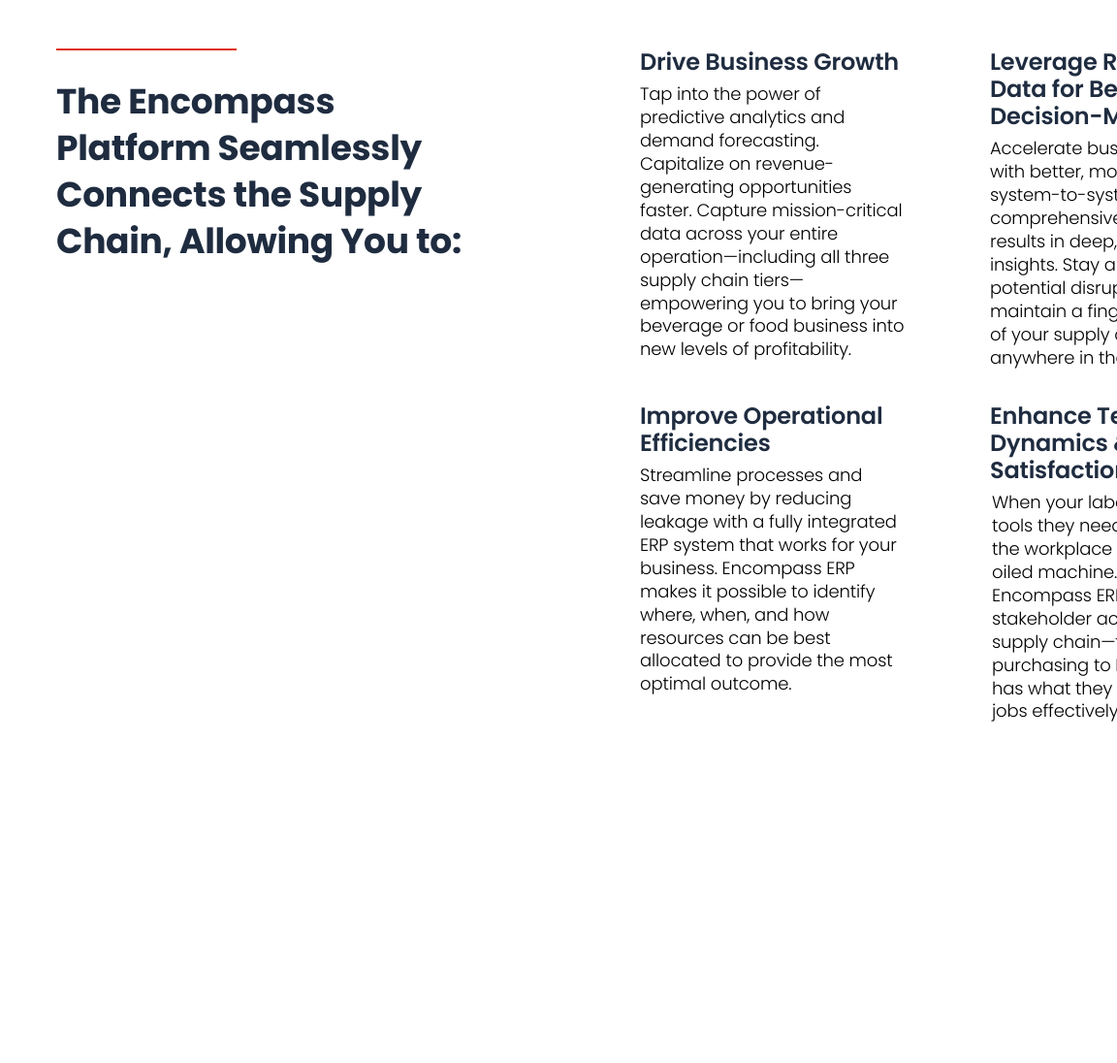
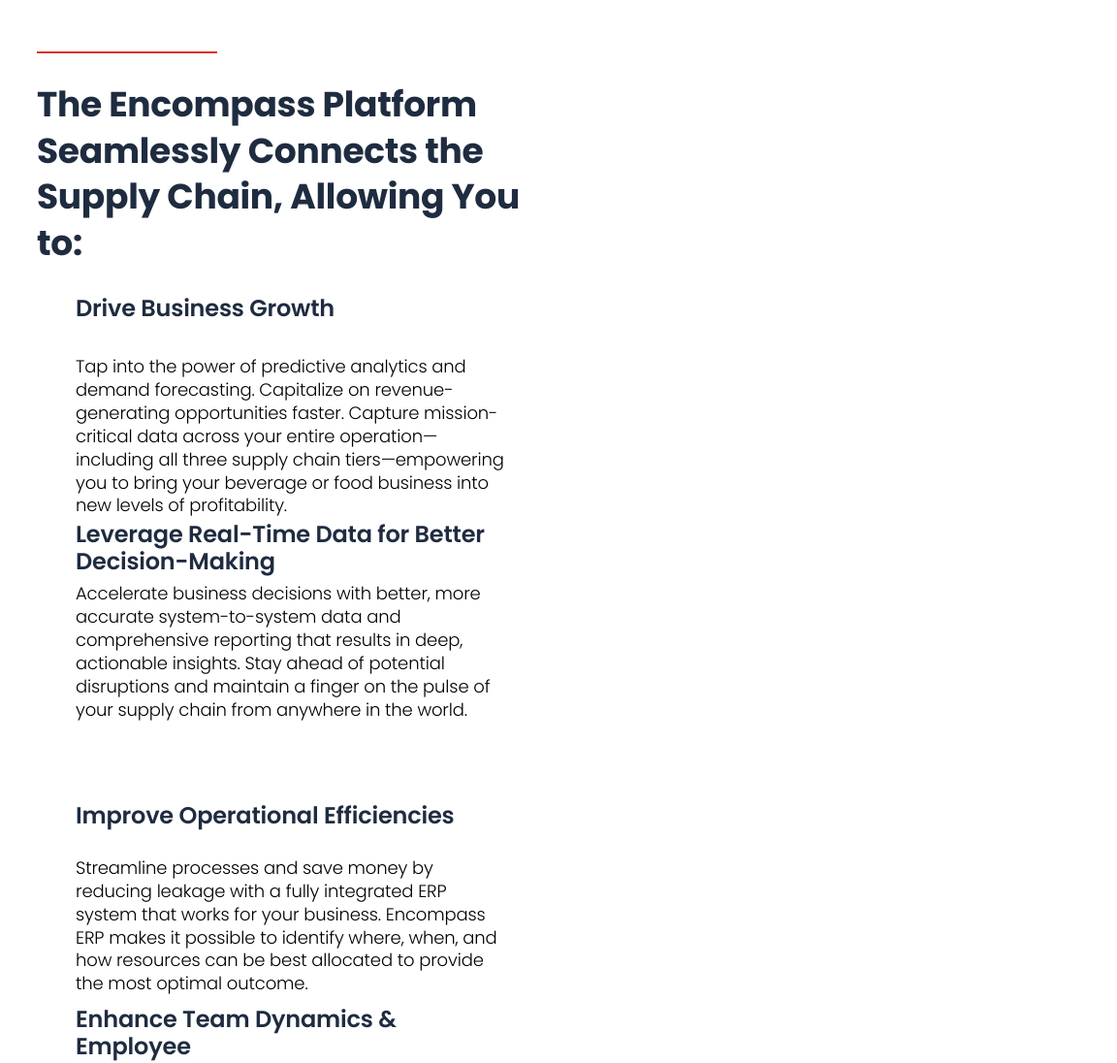
Before and after one commit to TaLongPhi/Ta_Long_Phi, a plain HTML site: page index.html in a window 768 px wide. Shown: the top 1096 px of the page at 97% size, 1152 px wide, since content can reach past the window. Before the commit the page ends 800 px from the top, so only its background shows below. Drawn offline with Linux system fonts and the light colour scheme.

Commit message:
responsive

```diff
--- a/assets/style/app.css
+++ b/assets/style/app.css
@@ -1,12 +1,23 @@
 @import url('https://fonts.googleapis.com/css2?family=Poppins:wght@300;500;600;700&display=swap');
+.container{
+  display: flex;
+  width:100%;
+  height: 100%;
+  margin-top: 7%;
+  justify-content: center;
+}
+.main-title{
+  margin-right: 7px;
+  max-width: 428px;
+  margin-left: 30px;
+}
 .Line-4 {
     width: 186px;
     height: 2px;
     background-color: #e03116;
   }
 .title{
-  width: 428px;
-  height: 214px;
+  width: 100%;
   margin-top: 29px;
   font-family: Poppins;
   font-size: 36px;
@@ -18,40 +29,26 @@
   text-align: left;
   color: #1f2c40;
 }
- .container{
+
+ .row-padding{
     display: flex;
-    width: 50%;
-    height: 50%;
-    margin-top: 50px;
+    flex-direction: column;
+
  }
- .main-title{
-    margin-right: 87px;
-    max-width: 428px;
-    margin-left: 50px;
+.row{
+    display: flex;
+    height: 334.8px;
+    width: 100%;
  }
- .row-padding{
-    flex-direction: column;
-    margin-left: 87px;
- }
-.rowfist{
-    display: flex;
-    height: 327.8px;
-    width: 634px;
- }
- .rowsecond{
-    display: flex;
-    margin-top: 37px;
-    height: 310px;
-    width: 634px;
- }
- .info{
-    margin-right: 88px;
- }
- .infofourth{
-  margin-left: 88px;
+
+.info:nth-child(1) {
+  margin-right: 88px;
 }
-.title-padding{
-  width: 273px;
+.info {
+  max-width: 273px;
+}
+.info .title-padding{
+  width: 100%;
   margin: 0 0 7px;
   font-family: Poppins;
   font-size: 24px;
@@ -63,10 +60,14 @@
   text-align: left;
   color: #1f2c40;
 }
-.content-1{
+.info .tittle-padding{
+  margin-block-end: 7px ;
+  margin-block-start: 0;
+}
+.info .content{
   display: flex;
-  width: 273px;
-  height: 294.8px;
+  width: 100%;
+  height: 71.8%;
   margin: 7px 0 0;
   font-family: Poppins;
   font-size: 18px;
@@ -78,66 +79,92 @@
   text-align: left;
   color: var(--brownish-grey);
 }
-.content-2{
-  display: flex;
-  width: 273px;
-  height: 245px;
-  margin: 7px 0 0;
-  font-family: Poppins;
-  font-size: 18px;
-  font-weight: 300;
-  font-stretch: normal;
-  font-style: normal;
-  line-height: 1.33;
-  letter-spacing: -0.14px;
-  text-align: left;
-  color: var(--brownish-grey);
+.info .content p {
+  margin-block: 0;
 }
-.content-3{
-  display: flex;
-  width: 273px;
-  height: 248px;
-  margin: 7px 0 0;
-  font-family: Poppins;
-  font-size: 18px;
-  font-weight: 300;
-  font-stretch: normal;
-  font-style: normal;
-  line-height: 1.33;
-  letter-spacing: -0.14px;
-  text-align: left;
-  color: var(--brownish-grey);
-}
-.content-4{
-  display: flex;
-  width: 271px;
-  height: 249px;
-  margin: 7px 0 0 2px;
-  font-family: Poppins;
-  font-size: 18px;
-  font-weight: 300;
-  font-stretch: normal;
-  font-style: normal;
-  line-height: 1.33;
-  letter-spacing: -0.14px;
-  text-align: left;
-  color: var(--brownish-grey);
 
-}
-@media (min-width: 600px) {
-  .column {
-      width: 50%;
+@media screen and (max-width: 1440px) {
+  .container{
+    width: 90%;
+  }
+  .main-title{
+    width: 100%;
+    max-width: 100%;
+  }
+  .row-padding{
+    margin: 35px 0 0 35px;
+  }
+  .row{
+    width: 100%;
+    max-width: unset;
+  }
+  .info{
+    width: 55%;
+    max-width: unset;
   }
 }
-@media screen and (max-width: 1920px) {
-
-}
-@media screen and (max-width: 1440px) {
-
-}
 @media screen and (max-width: 1024px) {
-
+  .container{
+    flex-direction: column;
+    width: 80%;
+  }
+  .main-title{
+    width: 100%;
+    max-width: 100%;
+  }
+  .row-padding{
+    margin: 35px 0 0 70px;
+    display: flex;
+    flex-direction: column;
+    justify-content: center;
+    align-items: center;
+  }
+  .row{
+    width: 110%;
+    max-width: unset;
+  }
+  .info{
+    width: 50%;
+    max-width: unset;
+    height: 100;
+  }
+  .info .content p {
+    margin-block: 0;
+  }
 }
 @media screen and (max-width: 768px) {
-
+  .container{
+    width: 72%;
+    flex-direction: column;
+  }
+  .main-title{
+    max-width: 95%;
+    max-height: 170px;
+    padding-bottom: 16px;
+    width: 100%;
+  }
+  .row-padding{
+    display: flex;
+    flex-direction: column;
+    justify-content: center;
+    align-items: center;
+  }
+  .row{
+    max-width: unset;
+    width: 100%;
+    flex-direction: column;
+    margin-bottom: 40%;
+  }
+  .info{
+    width: 95%;
+    max-width: unset;
+    margin-top: 30.5px;
+  }
+  .title-padding{
+    width: 100%;
+    height: 27%;
+  }
+  .info .tittle-padding {
+    margin-bottom: 7px;
 }
+}
--- a/index.html
+++ b/index.html
@@ -16,40 +16,48 @@
             </div>
         </div>
         <div class="row-padding">
-            <div class="rowfist">
+            <div class="row">
                 <div class="info">
                     <div class="title-padding">
                         Drive Business Growth
                     </div>
-                    <span class="content-1">
+                    <div class="content">
+                        <p>
                         Tap into the power of predictive analytics and demand forecasting. Capitalize on revenue-generating opportunities faster.  Capture mission-critical data across your entire operation—including all three supply chain tiers—empowering you to bring your beverage or food business into new levels of profitability.
-                    </span>
+                        </p>
+                    </div>
                 </div>
-                <div class="infosecond">
+                <div class="info">
                     <div class="title-padding">
                         Leverage Real-Time Data for Better Decision-Making
                     </div>
-                    <span class="content-2">
+                    <div class="content">
+                        <p>
                         Accelerate business decisions with better, more accurate system-to-system data and comprehensive reporting that results in deep, actionable insights. Stay ahead of potential disruptions and maintain a finger on the pulse of your supply chain from anywhere in the world.
-                    </span>
+                        </p>
+                    </div>
                 </div>
             </div>
-            <div class="rowsecond">
-                <div class="infothrid">
+            <div class="row">
+                <div class="info">
                     <div class="title-padding">
                         Improve Operational Efficiencies
                     </div>
-                    <span class="content-3">
+                    <div class="content">
+                        <p>
                         Streamline processes and save money by reducing leakage with a fully integrated ERP system that works for your business. Encompass ERP makes it possible to identify where, when, and how resources can be best allocated to provide the most optimal outcome.
-                    </span>
+                        </p>
+                    </div>
                 </div>
-                <div class="infofourth">
+                <div class="info">
                     <div class="title-padding">
-                        Enhance Team Dynamics & Employee Satisfaction
+                        Enhance Team Dynamics & Employee
                     </div>
-                    <span class="content-4">
+                    <div class="content">
+                        <p>
                         When your labor force has the tools they need to succeed, the workplace runs like a well-oiled machine. With Encompass ERP, every stakeholder across your supply chain—from purchasing to Point-of-Sale—has what they need to do their jobs effectively.
-                    </span>
+                        </p>
+                    </div>
                 </div>
             </div>
         </div>
```
